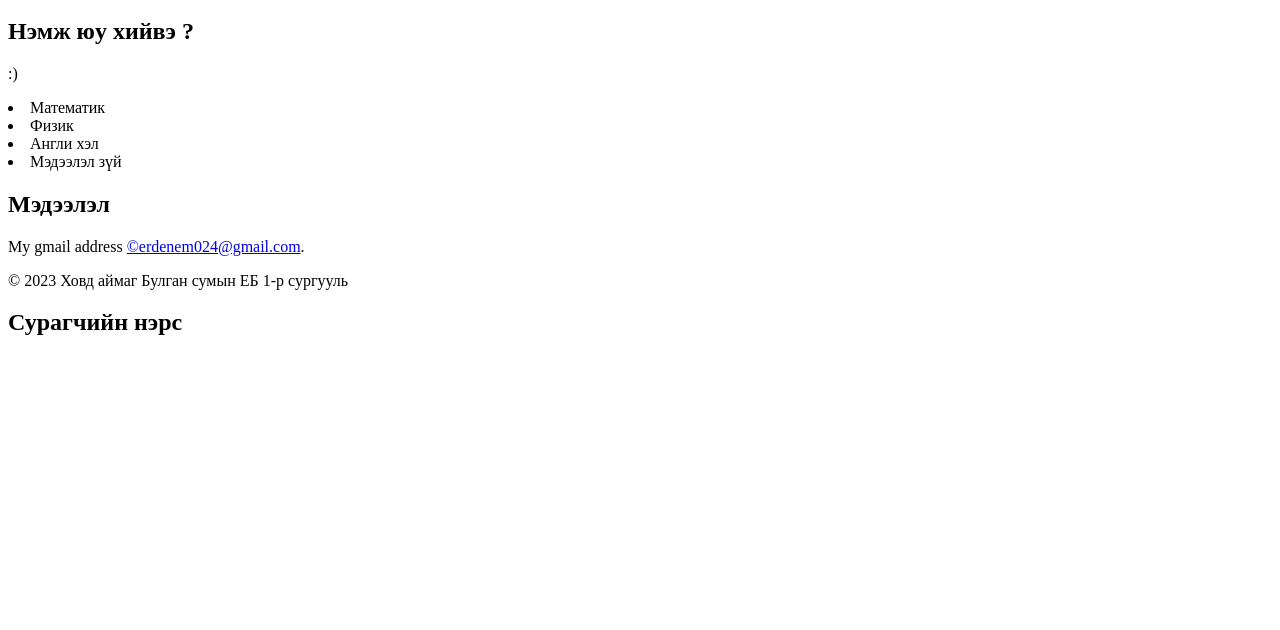
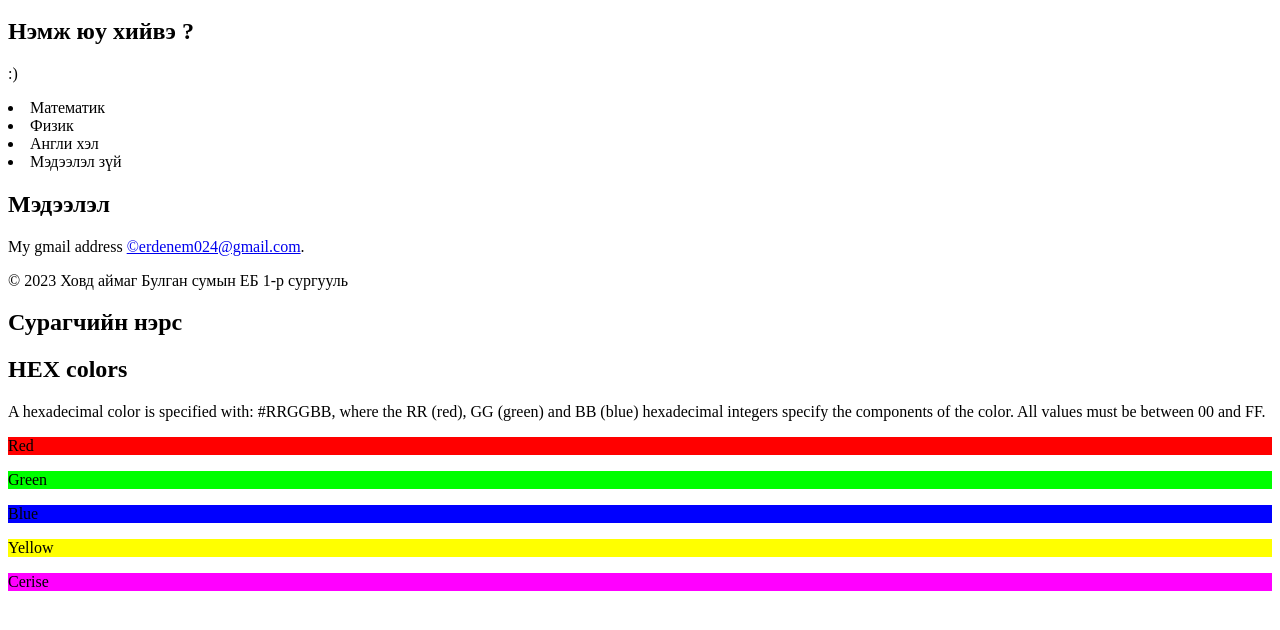
Before and after one commit to erdene0111/mikey0, a plain HTML site: page index.html in a window 1280 px wide. Shown: the part 136-766 px from the top of the page. Drawn offline with Linux system fonts and the light colour scheme.

Commit message:
Update index.html

```diff
--- a/index.html
+++ b/index.html
@@ -39,3 +39,26 @@
 </html>
 <unsafe-URL><gmail class="com"></gmail></unsafe-URL>
 <h2>Сурагчийн нэрс</h2>
+<html>
+<head>
+<style>
+#p1 {background-color:#ff0000;}
+#p2 {background-color:#00ff00;}
+#p3 {background-color:#0000ff;}
+#p4 {background-color:#ffff00;}
+#p5 {background-color:#ff00ff;}
+</style>
+</head>
+<body>
+
+<h2>HEX colors</h2>
+<p>A hexadecimal color is specified with: #RRGGBB, where the RR (red), GG (green) and BB (blue) hexadecimal integers specify the components of the color. All values must be between 00 and FF.</p>
+
+<p id="p1">Red</p>
+<p id="p2">Green</p>
+<p id="p3">Blue</p>
+<p id="p4">Yellow</p>
+<p id="p5">Cerise</p>
+
+</body>
+</html>
```
